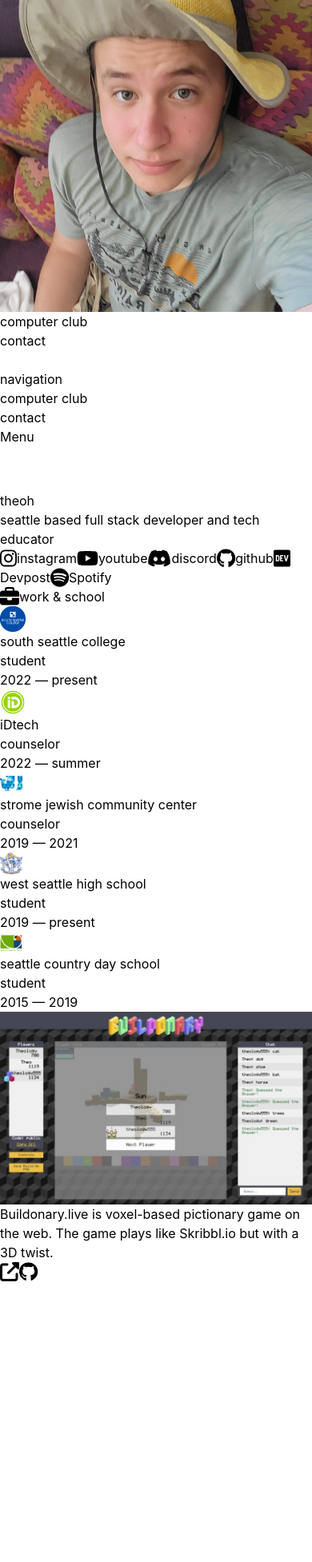
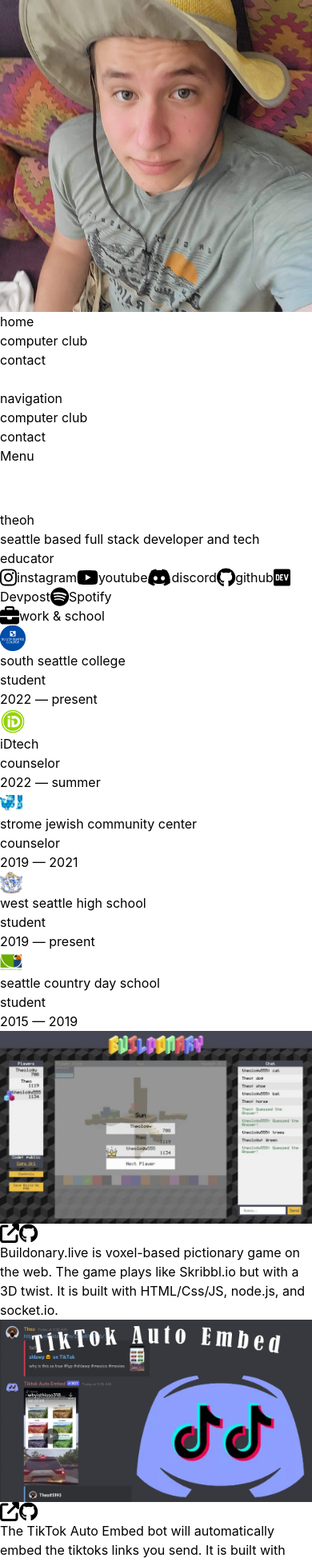
Before and after one commit to dumax315/theoh.dev, a Next.js app: page / in a window 390 px wide. Shown: the top 1953 px of the page at 80% size. Before the commit the page ends 1602 px from the top, so only its background shows below. Built offline with nearby package versions, Linux system fonts and the light colour scheme.

Commit message:
finished pages

```diff
--- a/components/BodyContent.tsx
+++ b/components/BodyContent.tsx
@@ -8,7 +8,7 @@ const BodyContent = (props) => {
 
   return (
 
-    <div className="mx-auto grid max-w-xl grid-cols-1 gap-y-20 lg:max-w-none lg:grid-cols-2 relative px-8 sm:px-8 lg:px-20">
+    <div className="mt-4 mx-auto grid max-w-xl grid-cols-1 gap-16 lg:max-w-none lg:grid-cols-2 relative px-8 sm:px-8 lg:px-20">
       <div className="">
         <div className="rounded-2xl border border-zinc-100 p-6 dark:border-zinc-700/40">
           <h2 className="flex text-sm font-semibold text-zinc-900 dark:text-zinc-100">
@@ -183,23 +183,76 @@ const BodyContent = (props) => {
         </div>
 
       </div>
-      <div className="space-y-10 lg:pl-16 xl:pl-24">
+      <div className="">
 
         <div className="rounded-2xl border border-zinc-100 p-6 dark:border-zinc-700/40">
           <img
             src="/buildonaryBackground.jpg"
             alt="picture of buildonary.live"
           />
-          <div className="mt-4 flex gap-x-2">
+          <div className="mt-4 gap-x-2">
+            <div className="float-right flex gap-4">
+              <a href="https://buildonary.live" className="rounded-lg border border-zinc-100 p-2 items-center flex dark:border-zinc-700/40">
+                <FontAwesomeIcon className="fa-xl" icon={faUpRightFromSquare} />
+              </a>
+              <a href="https://github.com/dumax315/Buildonary.live" className="rounded-lg border border-zinc-100 p-2 items-center flex dark:border-zinc-700/40">
+                <FontAwesomeIcon className="fa-xl" icon={faGithub} />
+              </a>
+            </div>
             <div >{/* description*/}
-              Buildonary.live is voxel-based pictionary game on the web. The game plays like Skribbl.io but with a 3D twist.
+              Buildonary.live is voxel-based pictionary game on the web. The game plays like Skribbl.io but with a 3D twist. It is built with HTML/Css/JS, node.js, and socket.io.
             </div>
-            <a href="https://buildonary.live" className="rounded-lg border border-zinc-100 p-2 items-center flex dark:border-zinc-700/40">
-              <FontAwesomeIcon className="fa-xl" icon={faUpRightFromSquare} />
-            </a>
-            <a href="https://github.com/dumax315/Buildonary.live" className="rounded-lg border border-zinc-100 p-2 items-center flex dark:border-zinc-700/40">
-              <FontAwesomeIcon className="fa-xl" icon={faGithub} />
-            </a>
+
+          </div>
+        </div>
+
+      </div>
+
+      <div className="">
+
+        <div className="rounded-2xl border border-zinc-100 p-6 dark:border-zinc-700/40">
+          <img
+            src="/ttembed.webp"
+            alt="picture of Tiktok auto embed"
+          />
+          <div className="mt-4  gap-x-2">
+            <div className="float-right flex gap-4">
+              <a href="https://top.gg/bot/845019408928735252" className="rounded-lg border border-zinc-100 p-2 items-center flex dark:border-zinc-700/40">
+                <FontAwesomeIcon className="fa-xl" icon={faUpRightFromSquare} />
+              </a>
+              <a href="https://github.com/dumax315/Tiktok-Auto-Embed" className="rounded-lg border border-zinc-100 p-2 items-center flex dark:border-zinc-700/40">
+                <FontAwesomeIcon className="fa-xl" icon={faGithub} />
+              </a>
+            </div>
+            <div >{/* description*/}
+              The TikTok Auto Embed bot will automatically embed the tiktoks links you send. It is built with python and discord.py.
+            </div>
+
+          </div>
+        </div>
+
+      </div>
+      <div className="">
+
+        <div className="rounded-2xl border border-zinc-100 p-6 dark:border-zinc-700/40">
+          <img
+            src="/next.webp"
+            alt="picture of this website"
+          />
+          <div className="mt-4 gap-x-2">
+            <div className="float-right flex gap-4">
+
+              <a href="./" className="rounded-lg border border-zinc-100 p-2 items-center flex dark:border-zinc-700/40">
+                <FontAwesomeIcon className="fa-xl" icon={faUpRightFromSquare} />
+              </a>
+              <a href="https://github.com/dumax315/theoh.dev" className="rounded-lg border border-zinc-100 p-2 items-center flex dark:border-zinc-700/40">
+                <FontAwesomeIcon className="fa-xl" icon={faGithub} />
+              </a>
+            </div>
+            <div >{/* description*/}
+              this website was made with next.js, react, and tailwind
+            </div>
+
           </div>
         </div>
 
--- a/components/NavBar.tsx
+++ b/components/NavBar.tsx
@@ -19,10 +19,22 @@ const NavBar = (props) => {
 
   return (
     <header className="h-40 flex items-center justify-evenly max-w-3xl mx-auto">
-      <div id="profilePhoto" >
-        <img
-          sizes="4rem" src="pfp.jpg" decoding="async" data-nimg="future" className="rounded-full bg-zinc-100 object-cover dark:bg-zinc-800 h-24 w-24"/>
-      </div>
+      <a href="https://theoh.dev">
+        <div id="profilePhoto" className="reletive" >
+          <div className="rounded-full bg-zinc-100 dark:bg-zinc-800 h-24 w-24">
+            <img
+            sizes="4rem" src="pfp.jpg" decoding="async" data-nimg="future" className="absolute  rounded-full bg-zinc-100  dark:bg-zinc-800 h-24 w-24"/>
+          <div className="reletive inset-0 rounded-full bg-zinc-100  dark:bg-zinc-800 h-24 w-24 opacity-0 hover:opacity-70 flex justify-center items-center">
+            <p className=" align-middle text-center items-center ">
+              home
+            </p>
+          </div>
+
+          </div>
+
+        </div>
+
+      </a>
 
       <div id="navigation">
         <nav className="pointer-events-auto hidden md:block">
```
Also changed, not shown: components/ContactSocials.tsx (added, +60 -0 lines), pages/computer-club.tsx (added, +31 -0 lines), pages/contact.tsx (added, +30 -0 lines), public/next.webp (added), public/ttembed.webp (added).
